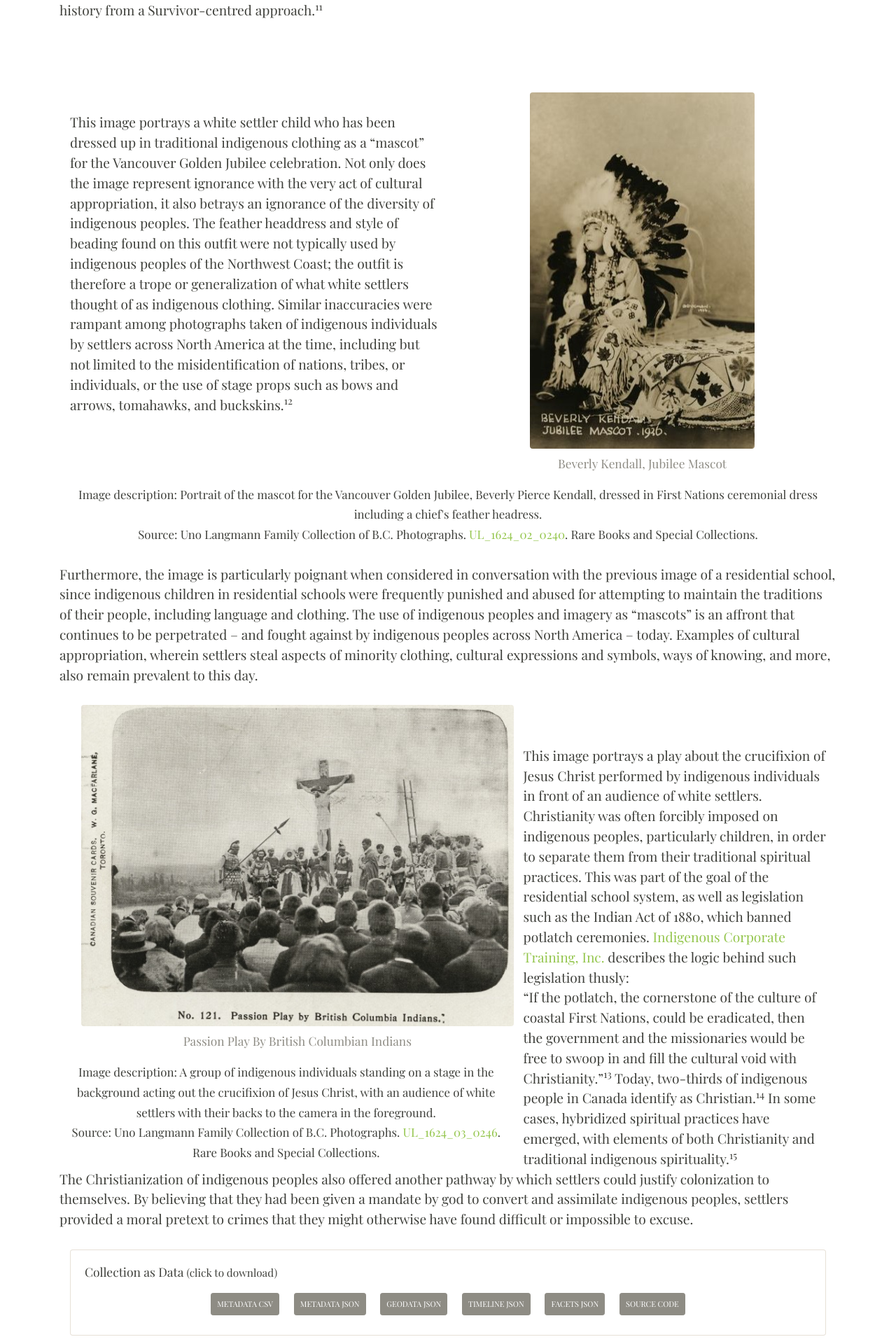
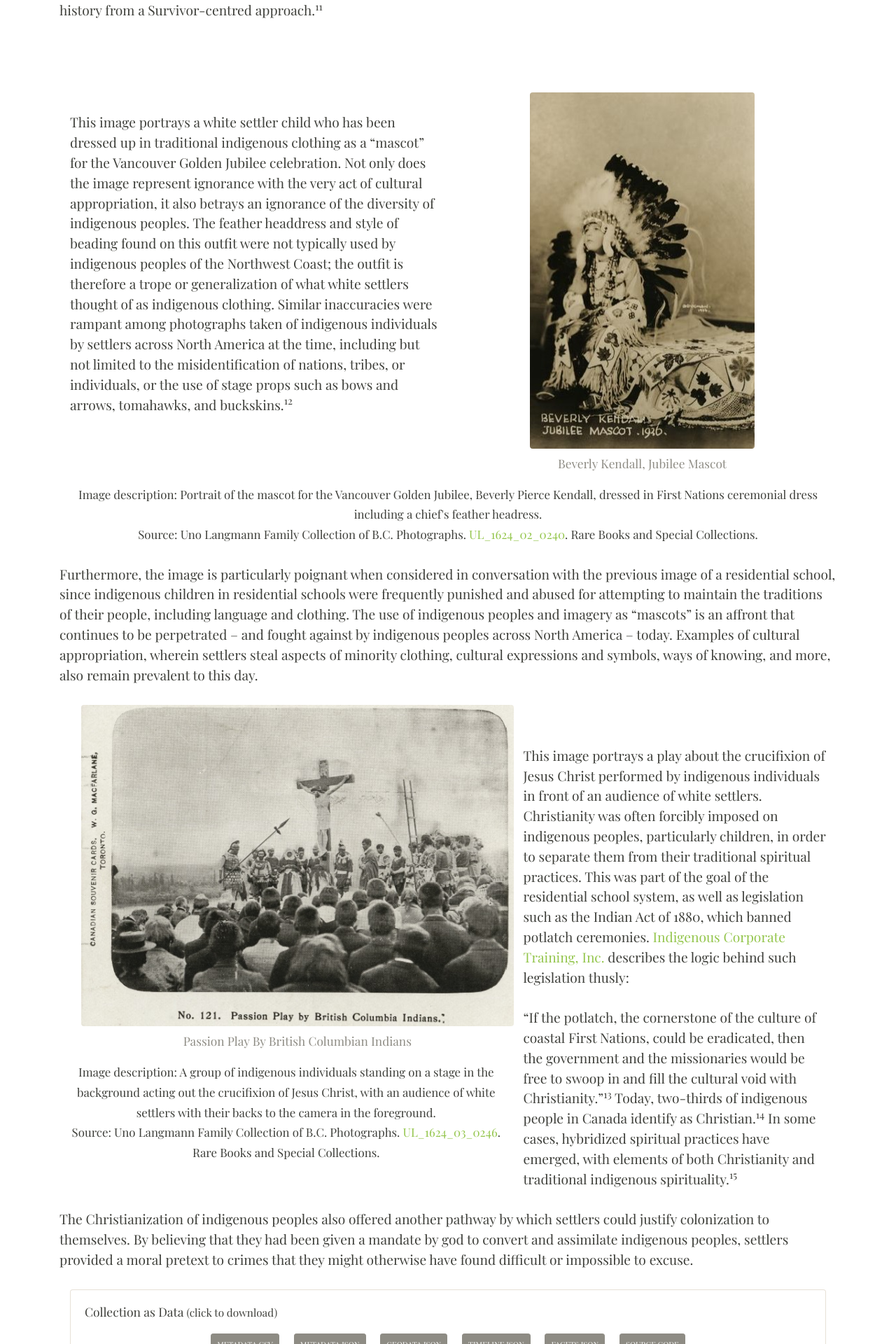
Before and after one commit to ashlynnprasad/langmann-2021, a Jekyll site: the page built from pages/relationswithindigenouspeoples.md, in a window 1280 px wide. Shown: the part 4480-6400 px from the top of the page at 70% size. Built offline with Jekyll 4.4.1, drawn with Linux system fonts in a browser that asks for light colours; nearby versions of some CDN libraries.

Commit message:
added space between paragraphs

```diff
--- a/pages/relationswithindigenouspeoples.md
+++ b/pages/relationswithindigenouspeoples.md
@@ -115,8 +115,8 @@
   Source: Uno Langmann Family Collection of B.C. Photographs. <a href="https://dx.doi.org/10.14288/1.0361456">UL_1624_03_0246</a>. Rare Books and Special Collections.</small></center>
     </div>
     <div class="col-sm-5">
-      <br><br>This image portrays a play about the crucifixion of Jesus Christ performed by indigenous individuals in front of an audience of white settlers. Christianity was often forcibly imposed on indigenous peoples, particularly children, in order to separate them from their traditional spiritual practices. This was part of the goal of the residential school system, as well as legislation such as the Indian Act of 1880, which banned potlatch ceremonies. <a href= "https://webcache.googleusercontent.com/search?q=cache:1H8pzdD8UuwJ:https://www.ictinc.ca/the-potlatch-ban-abolishment-of-first-nations-ceremonies+&cd=3&hl=en&ct=clnk&gl=ca&client=firefox-b-e">Indigenous Corporate Training, Inc.</a> describes the logic behind such legislation thusly:<br>
-      “If the potlatch, the cornerstone of the culture of coastal First Nations, could be eradicated, then the government and the missionaries would be free to swoop in and fill the cultural void with Christianity.”<sup>13</sup> Today, two-thirds of indigenous people in Canada identify as Christian.<sup>14</sup> In some cases, hybridized spiritual practices have emerged, with elements of both Christianity and traditional indigenous spirituality.<sup>15</sup><br>
+      <br><br>This image portrays a play about the crucifixion of Jesus Christ performed by indigenous individuals in front of an audience of white settlers. Christianity was often forcibly imposed on indigenous peoples, particularly children, in order to separate them from their traditional spiritual practices. This was part of the goal of the residential school system, as well as legislation such as the Indian Act of 1880, which banned potlatch ceremonies. <a href= "https://webcache.googleusercontent.com/search?q=cache:1H8pzdD8UuwJ:https://www.ictinc.ca/the-potlatch-ban-abolishment-of-first-nations-ceremonies+&cd=3&hl=en&ct=clnk&gl=ca&client=firefox-b-e">Indigenous Corporate Training, Inc.</a> describes the logic behind such legislation thusly:<br><br>
+      “If the potlatch, the cornerstone of the culture of coastal First Nations, could be eradicated, then the government and the missionaries would be free to swoop in and fill the cultural void with Christianity.”<sup>13</sup> Today, two-thirds of indigenous people in Canada identify as Christian.<sup>14</sup> In some cases, hybridized spiritual practices have emerged, with elements of both Christianity and traditional indigenous spirituality.<sup>15</sup><br><br>
     </div>
   </div>
 </div>
```
